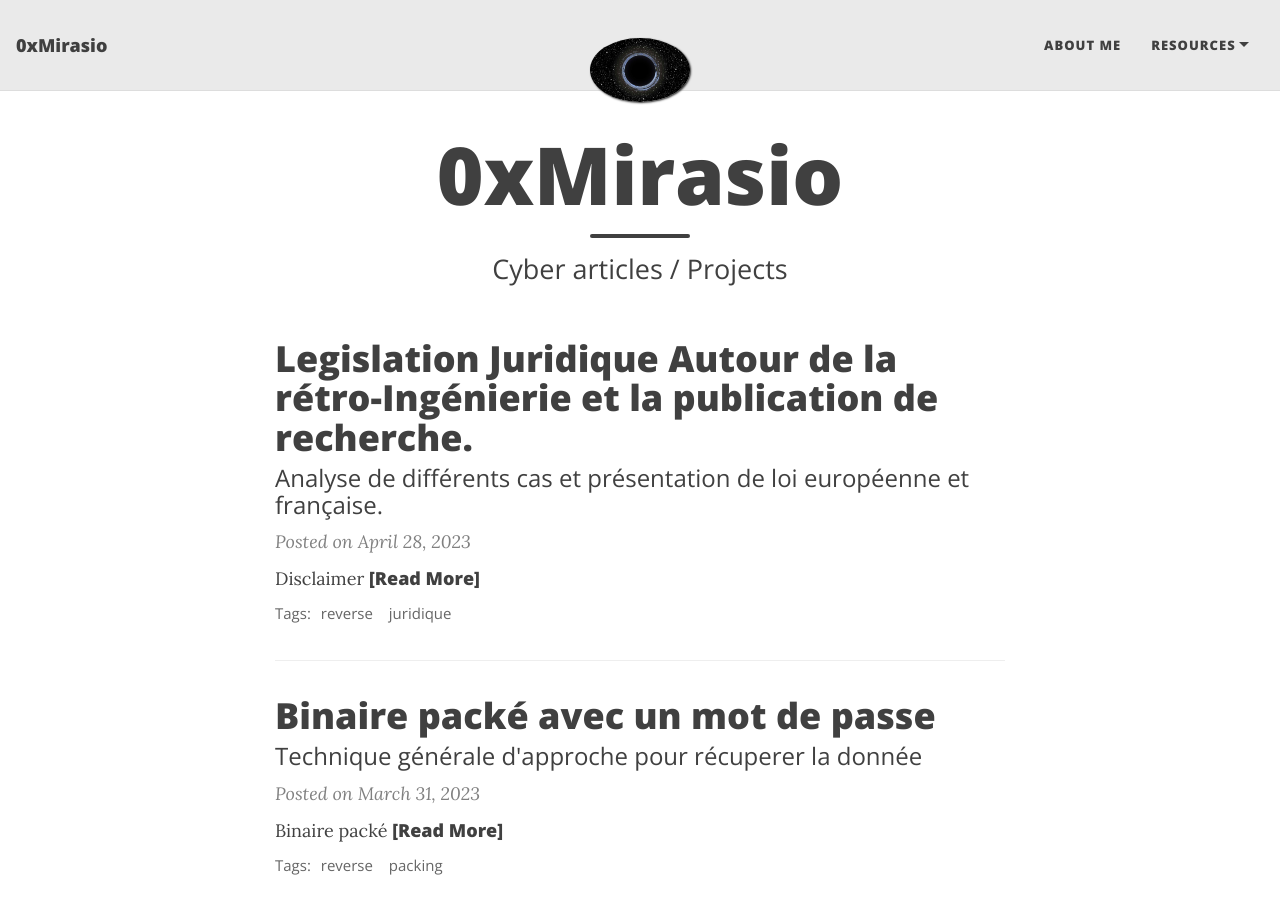
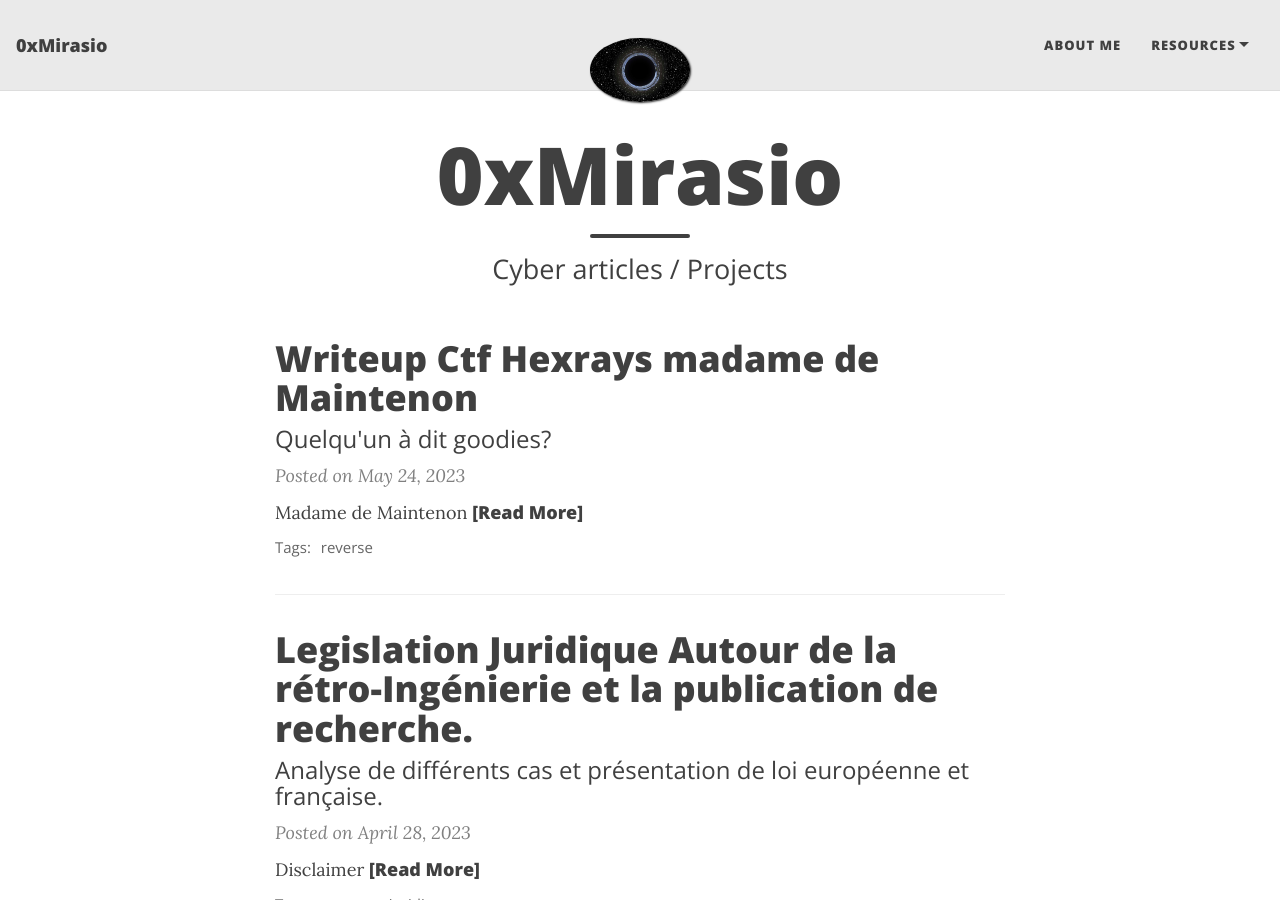
Before and after one commit to 0xMirasio/0xMirasio.github.io, a Jekyll site: the page built from index.html, in a window 1280 px wide and 900 px high. Built offline with Jekyll 4.4.1, drawn with Linux system fonts in a browser that asks for light colours; nearby versions of some CDN libraries; the list of posts is cut into pages by our own code; some of the changed lines change nothing that is shown.

Commit message:
ctf hexrays

````diff
--- /dev/null
+++ b/_posts/2023-05-24-HexRayCTF-Madame-de-Maintenon.md
@@ -0,0 +1,133 @@
+---
+layout: post
+title: Writeup Ctf Hexrays madame de Maintenon
+subtitle: Quelqu'un à dit goodies?
+tags: [reverse]
+comments: true
+---
+
+
+# Madame de Maintenon
+
+Ce challenge provient de Hexray.
+source du chall : https://hex-rays.com/blog/free-madame-de-maintenon-ctf-challenge/?utm_source=Social-Media-Post&utm_medium=Twitter&utm_campaign=free-madame-de-maintenon-
+
+## Analyse du binaire
+
+Le binaire est un éxecutable Linux 6bit. On peut remarquer l'utilisation de **libSDL2** qui est une lib de rendu d'image.
+Le challenge est un crackme dont le mot de passe est prit en argument du programme.
+Après analyse du code on a :
+
+```
+strncpy(password, password_user, 24uLL) <-- le mot de passe fait donc max 24 caractère.
+# des index password[24] sont utilisé plus tard donc le mot de passe fait très probablement 24 caractères.
+```
+Une fois la copie du mot de passe dans le buffer effectué, on commence une série de contrainte sur le mot de passe pour déterminer si il est valide :
+```c
+#premier check
+if ( *(unsigned __int16 *)&password[16]
+       + *(unsigned __int16 *)&password[22]
+       - *(unsigned __int16 *)&password[8]
+       - *(unsigned __int16 *)&password[14] != 0x1CD4 )
+```
+
+Ici, il est important de noter que on a des int16, donc password[16] correspond à 2 octets prit à partir de l'index 16. soit password[16]*256 + password[17] (important pour les solvers z3)
+
+Après quelques check, on remarque qu'une certaine zone de mémoire dans .data est modifié en fonction du mot de passe.
+```c
+ for ( j = 0LL; j != 0x1D9AD; ++j )
+      *(_QWORD *)&memory_zone[8 * j] -= *(_QWORD *)&password[8 * (j - (j / 3  + (((0xAAAAAAAAAAAAAAABLL * (unsigned __int128)j) >> 64) & 0xFFFFFFFFFFFFFFFELL)))];
+```
+
+Ici on a des _QWORD* donc 8 octets prit à partir de l'index 8*j
+Un peu après, on retrouve d'autre check ansi que des modifications de la zone mémoire memory_zone à différents index.
+
+Pour finir, le programme charge dans une variable une image prit depuis la mémoire memory_zone.
+Si les checks de sécurité ont échoués, alors une autre image est chargé depuis un autre offset de .data
+```c
+  img_render = SDL_RWFromConstMem(memory_zone, 0xECD6C); #image chargé si tout les check ont réussi
+    }
+    else
+    {
+generate_imgfail:
+      img_render = SDL_RWFromConstMem(&img_fail, 0x6D1BA); #si fail d'un check, on charge cette image
+    }
+    img = IMG_LoadTexture_RW(renderer, img_render); #render de l'image
+```
+
+Lorsque que l'on éxécute le programme avec le mauvais mot de passe, on retrouve l'image de fail :
+
+!["Fail"](/assets/img/posts/hexrayctf/fail.PNG "image de fail").
+
+
+Donc nous avons un crackme dont l'image à récupérer dépend du mot de passe d'entrée.
+
+## Script de résolution
+
+J'ai d'abord utilisé **z3** pour solve les contraintes une par une mais j'ai du faire une erreur dans mon scripts car je n'obtenais pas de résultats bon.
+J'ai décidé d'utiliser **angr** car il répond à mon problème et son setup est très facile.
+
+Pour cela j'ai besoin de 2 adresses : Une adresse qui dit à angr que la solution est OK, et une qui lui dit que c'est un échec.
+Pour cela j'ai juste à prendre les adresses de SDL_RwFromConstMem : si on atteint le chargement de l'image packé en mémoire, je considère que le mot de passe est valide car il a passé tout les checks.
+
+**Attention ne pas oublier de rabaser le programme sur IDA en 0x400000 à cause du PIE pour avoir la même adresse que dans angr**
+
+On a donc :
+
+```python
+addr_fail = 0x4012F7
+addr_win = 0x4014EA
+
+
+import angr
+import claripy
+
+def main():
+
+
+    project = angr.Project("challenge", load_options={'auto_load_libs':False})
+    argv = [project.filename]   #argv[0]
+    sym_arg_size = 24
+    sym_arg = claripy.BVS('sym_arg', 8*sym_arg_size)
+
+
+    argv.append(sym_arg)    #argv[1]
+    state = project.factory.entry_state(args=argv)
+
+    sm = project.factory.simulation_manager(state)
+    sm = sm.explore(find=addr_win, avoid=addr_fail)
+
+    found = sm.found
+    if len(found) > 0:    #   Make sure we found a path before giving the solution
+        found = sm.found[0]
+        result = found.solver.eval(argv[1], cast_to=bytes)
+        print(result)
+    else:
+        print("nul/20")
+
+main()
+```
+
+Après une petite bonne 15minutes d'attente, je trouve enfin le mot de passe : **dR/\x11\x1f\x91t$CM/\x0f\x04\xb9o\r\x16IrV%\xb2p.**
+Attendez quoi?
+
+Erreur classique, mais il y'a plusieurs mot de passes qui passe les checks :). J'atteint donc bien le chargement de la zone mémoire de l'image packé mais l'image résultante n'est pas du tout valide.
+
+je rajoute donc au script :
+```python
+for byte in sym_arg.chop(8):
+        state.add_constraints(byte >= 30)
+        state.add_constraints(byte <= 127)
+
+#on suppose que HexRay utilise un mot de passe avec des caractères simples.
+```
+
+On relance et 15Min plus tard... : **Fr33_M4dam3-De/M4inten0n**
+Hop c'est bon !
+
+On obtient donc l'image suivante :
+
+!["Win"](/assets/img/posts/hexrayctf/win.PNG "image de validation").
+
+
+Merci à Hexrays pour ce challenge sympatique, j'attend les WU pour avoir un script z3 propre et puis on espère être prit dans les winners des goodies :D.
````
Also changed, not shown: _posts/2023-03-30-AutoResolv.md (+0 -1 lines), assets/img/posts/hexrayctf/fail.PNG (added), assets/img/posts/hexrayctf/win.PNG (added).
